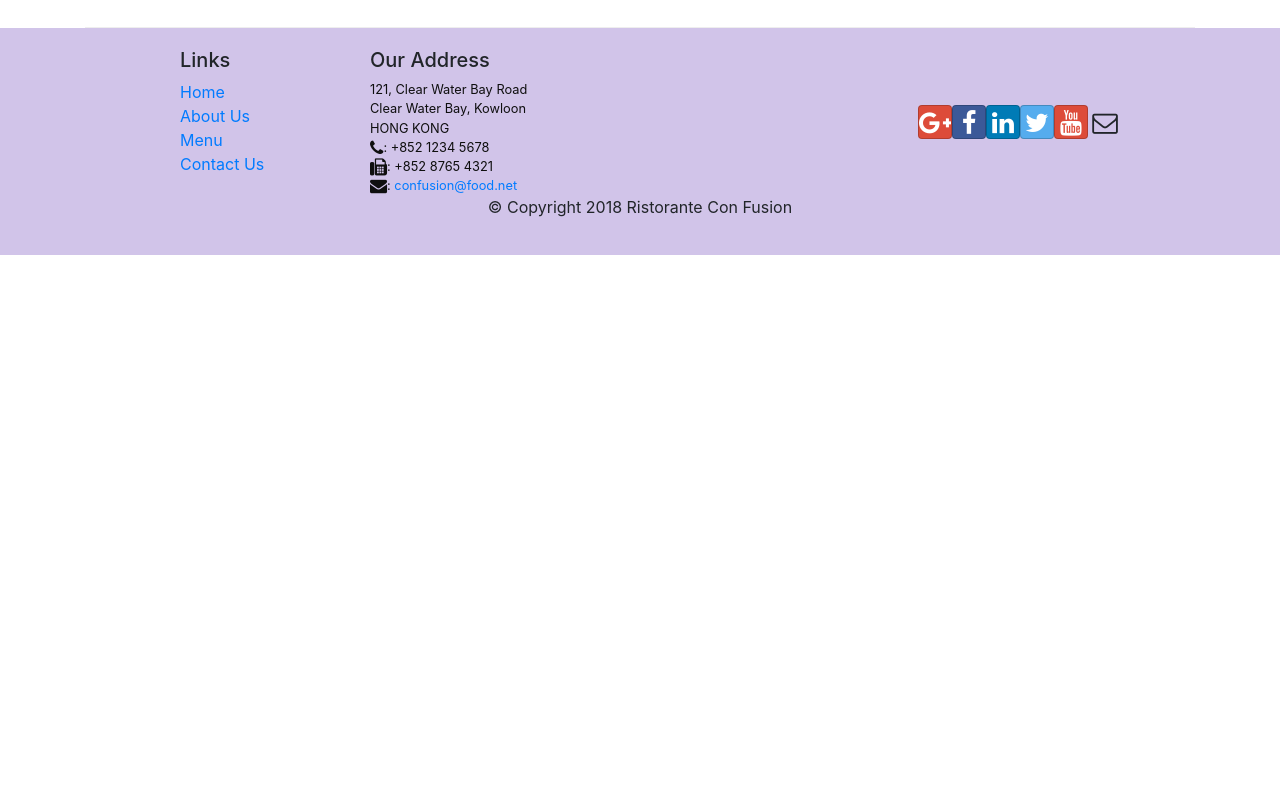
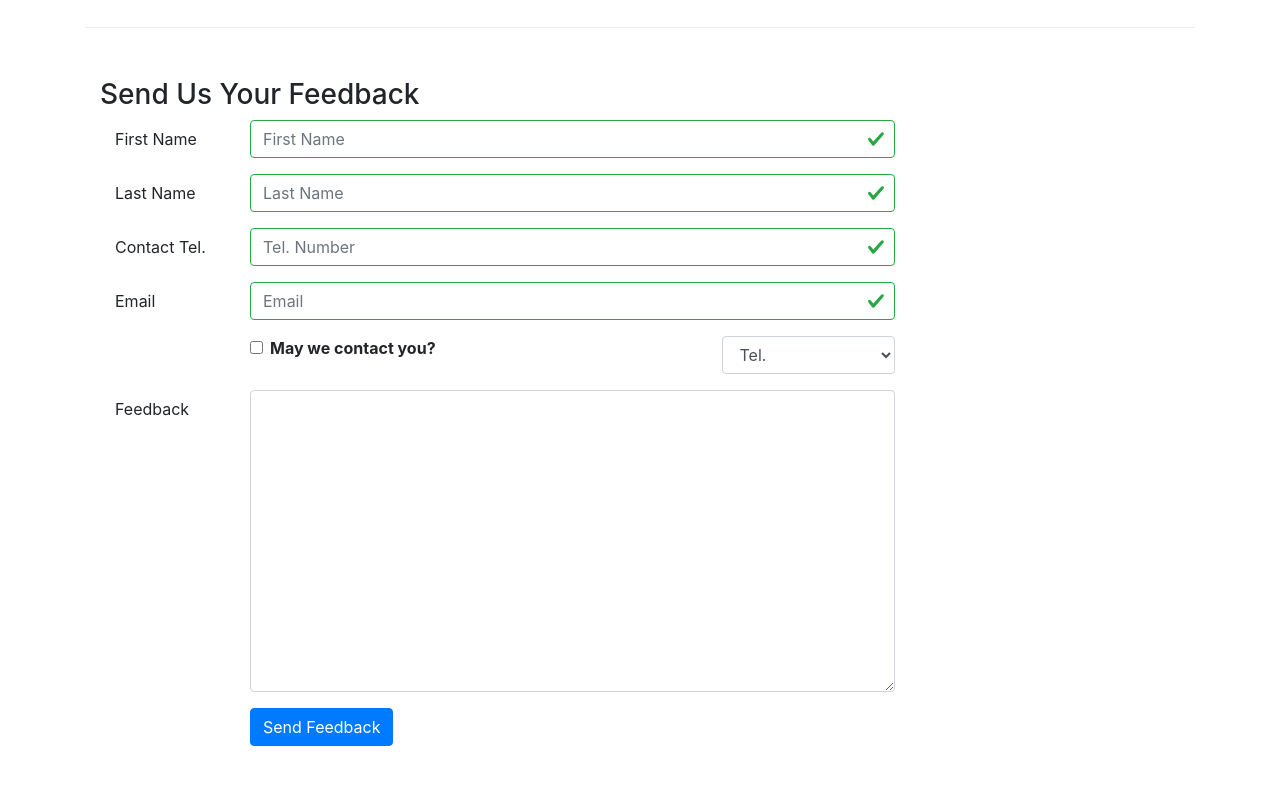
Before and after one commit to ahmadhassan997/react-web-dev, a React (Create React App) app in the folder confusion/: page /contactus in a window 1280 px wide. Shown: the part 820-1620 px from the top of the page. Before the commit the page ends 1075 px from the top, so only its background shows below. Built offline with nearby package versions, Linux system fonts and the light colour scheme.

Commit message:
Control form validation

```diff
--- a/confusion/src/components/ContactComponent.js
+++ b/confusion/src/components/ContactComponent.js
@@ -1,8 +1,83 @@
-import React from 'react';
-import {Breadcrumb, BreadcrumbItem} from 'reactstrap';
+import React, {Component} from 'react';
+import {Breadcrumb, BreadcrumbItem, Button, Form, FormGroup, Label, Input, Col, FormFeedback} from 'reactstrap';
 import {Link} from 'react-router-dom';
 
-function Contact(props) {
+class Contact extends Component {
+
+    constructor(props) {
+        super(props);
+        this.state = {
+            firstname: '',
+            lastname: '',
+            telnum: '',
+            email: '',
+            agree: false,
+            contactType: 'Tel.',
+            message: '',
+            touched: {
+                firstname: false,
+                lastname: false,
+                telnum: false,
+                email: false
+            }
+        }
+        this.handleSubmit = this.handleSubmit.bind(this);
+        this.handleInputChange = this.handleInputChange.bind(this);
+        this.handleBlur = this.handleBlur.bind(this);
+    }
+
+    handleBlur = (field) => (evt) => {
+        this.setState({
+            touched: { ...this.state.touched, [field]: true}
+        });
+    }
+
+    validate(firstname, lastname, telnum, email) {
+        const errors = {
+            firstname: '',
+            lastname: '',
+            telnum: '',
+            email: ''
+        };
+
+        if(this.state.touched.firstname && firstname.length < 3)
+            errors.firstname = 'First Name should be >= 3 characters';
+        else if (this.state.touched.firstname && firstname.length > 10)
+            errors.firstname = 'First Name should be <= 10 characters';
+
+        if(this.state.touched.lastname && lastname.length < 3)
+            errors.lastname = 'Last Name should be >= 3 characters';
+        else if (this.state.touched.lastname && lastname.length > 10)
+            errors.lastname = 'Last Name should be <= 10 characters';
+
+        const reg = /^\d+$/;
+        if (this.state.touched.telnum && !reg.test(telnum))
+            errors.telnum = 'Tel. Number should contain all numbers';
+
+        if (this.state.touched.email && email.split('').filter(x => x === '@').length !== 1)
+            errors.email = 'Email should contain a @';
+
+        return errors;
+    }
+
+    handleInputChange(event) {
+        const target = event.target;
+        const value = target.type === 'checkbox' ? target.checked : target.value;
+        const name = target.name;
+
+        this.setState({
+            [name]: value
+        });
+    }
+
+    handleSubmit(event) {
+        console.log("Current State is: " + JSON.stringify(this.state));
+        alert("Current State is: " + JSON.stringify(this.state));
+        event.preventDefault();
+    }
+
+    render() {
+        const errors = this.validate(this.state.firstname, this.state.lastname, this.state.telnum, this.state.email);
         return(
             <div className="container">
 
@@ -44,8 +119,113 @@ function Contact(props) {
                     </div>
                 </div>
 
+                <div className="row row-content">
+                    <div className="col-12">
+                        <h3>Send Us Your Feedback</h3>
+                        <div className="col-12 col-md-9">
+                            <Form onSubmit={this.handleSubmit}>
+
+                                <FormGroup row>
+                                    <Label htmlFor="firstname" md={2}>First Name</Label>
+                                    <Col md={10}>
+                                        <Input type="text" id="firstname" name="firstname"
+                                                placeholder="First Name"
+                                                value={this.state.firstname}
+                                                valid={errors.firstname === ''}
+                                                invalid={errors.firstname !== ''}
+                                                onBlur={this.handleBlur('firstname')}
+                                                onChange={this.handleInputChange} />
+                                        <FormFeedback>{errors.firstname} </FormFeedback>
+                                    </Col>
+                                </FormGroup>
+
+                                <FormGroup row>
+                                    <Label htmlFor="lastname" md={2}>Last Name</Label>
+                                    <Col md={10}>
+                                        <Input type="text" id="lastname" name="lastname"
+                                                placeholder="Last Name"
+                                                value={this.state.lastname}
+                                                valid={errors.lastname === ''}
+                                                invalid={errors.lastname !== ''}
+                                                onBlur={this.handleBlur('lastname')}
+                                                onChange={this.handleInputChange} />
+                                        <FormFeedback>{errors.lastname} </FormFeedback>
+                                    </Col>
+                                </FormGroup>
+
+                                <FormGroup row>
+                                    <Label htmlFor="telnum" md={2}>Contact Tel.</Label>
+                                    <Col md={10}>
+                                        <Input type="tel" id="telnum" name="telnum"
+                                                placeholder="Tel. Number"
+                                                value={this.state.telnum}
+                                                valid={errors.telnum === ''}
+                                                invalid={errors.telnum !== ''}
+                                                onBlur={this.handleBlur('telnum')}
+                                                onChange={this.handleInputChange} />
+                                        <FormFeedback>{errors.telnum} </FormFeedback>
+                                    </Col>
+                                </FormGroup>
+
+                                <FormGroup row>
+                                    <Label htmlFor="email" md={2}>Email</Label>
+                                    <Col md={10}>
+                                        <Input type="email" id="email" name="email"
+                                                placeholder="Email"
+                                                value={this.state.email}
+                                                valid={errors.email === ''}
+                                                invalid={errors.email !== ''}
+                                                onBlur={this.handleBlur('email')}
+                                                onChange={this.handleInputChange} />
+                                        <FormFeedback>{errors.email} </FormFeedback>
+                                    </Col>
+                                </FormGroup>
+
+                                <FormGroup row>
+                                    <Col md={{size: 6, offset: 2}}>
+                                        <FormGroup check>
+                                            <Label check>
+                                                <Input type="checkbox" name="agree"
+                                                    checked={this.state.agree}
+                                                    onChange={this.handleInputChange} /> {' '}
+                                                    <strong>May we contact you?</strong>
+                                            </Label>
+                                        </FormGroup>
+                                    </Col>
+                                    <Col md={{size: 3, offset: 1}}>
+                                        <Input type="select" name="contactType"
+                                                value={this.state.contactType}
+                                                onChange={this.handleInputChange}>
+                                                <option>Tel.</option>
+                                                <option>Email</option>
+                                        </Input>
+                                    </Col>
+                                </FormGroup>
+
+                                <FormGroup row>
+                                    <Label htmlFor="message" md={2}>Feedback</Label>
+                                    <Col md={10}>
+                                        <Input type="textarea" id="message" name="message"
+                                                rows="12"
+                                                value={this.state.message}
+                                                onChange={this.handleInputChange} />
+                                    </Col>
+                                </FormGroup>
+
+                                <FormGroup row>
+                                    <Col md={{size:10, offset: 2}}>
+                                        <Button type="submit" color="primary">Send Feedback</Button>
+                                    </Col>
+                                </FormGroup>
+
+                            </Form>
+                        </div>
+                    </div>
+                </div>
+
             </div>
         );
     }
+}
 
 export default Contact;
```
Lines whose indentation alone changed are shown as unchanged.
